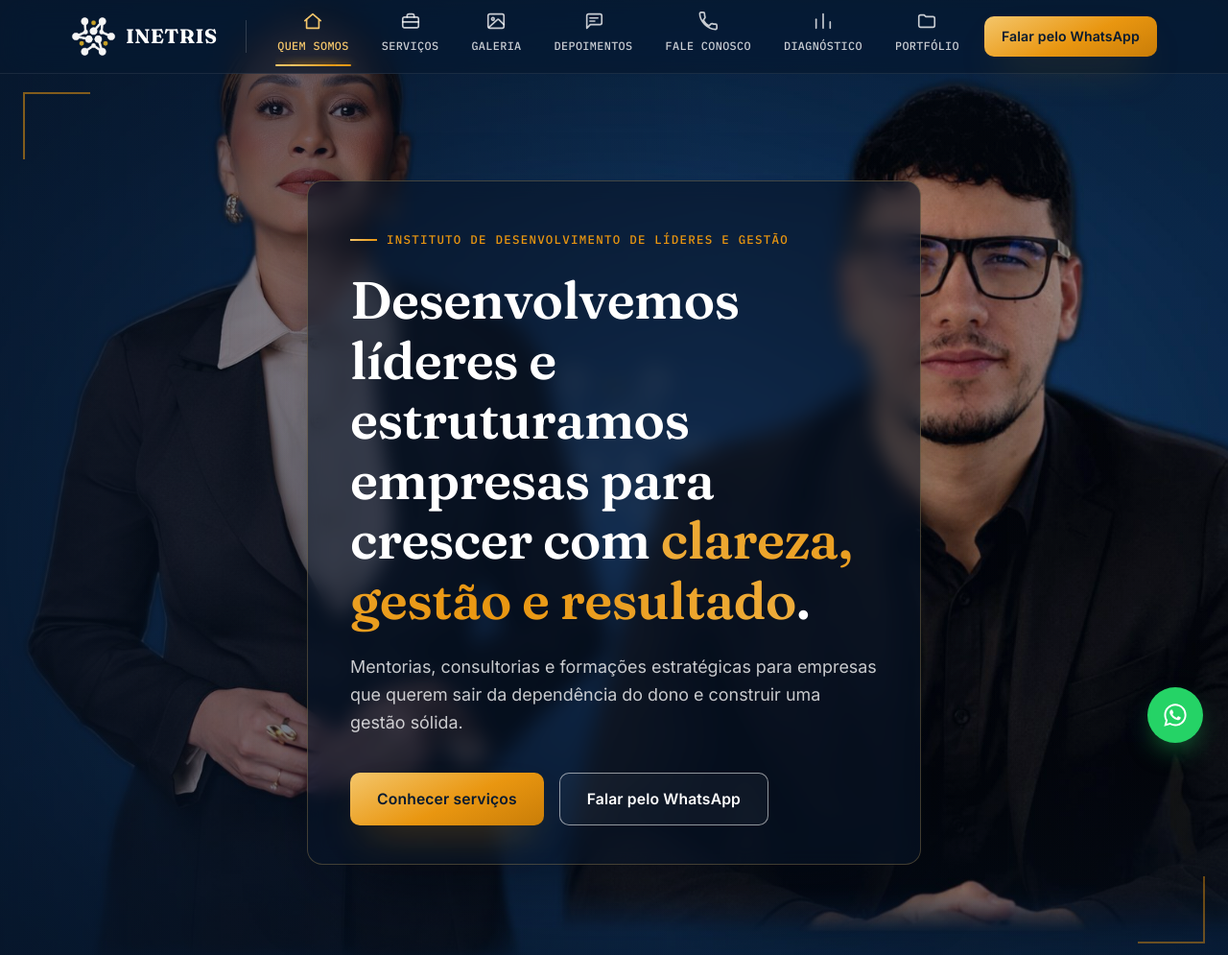
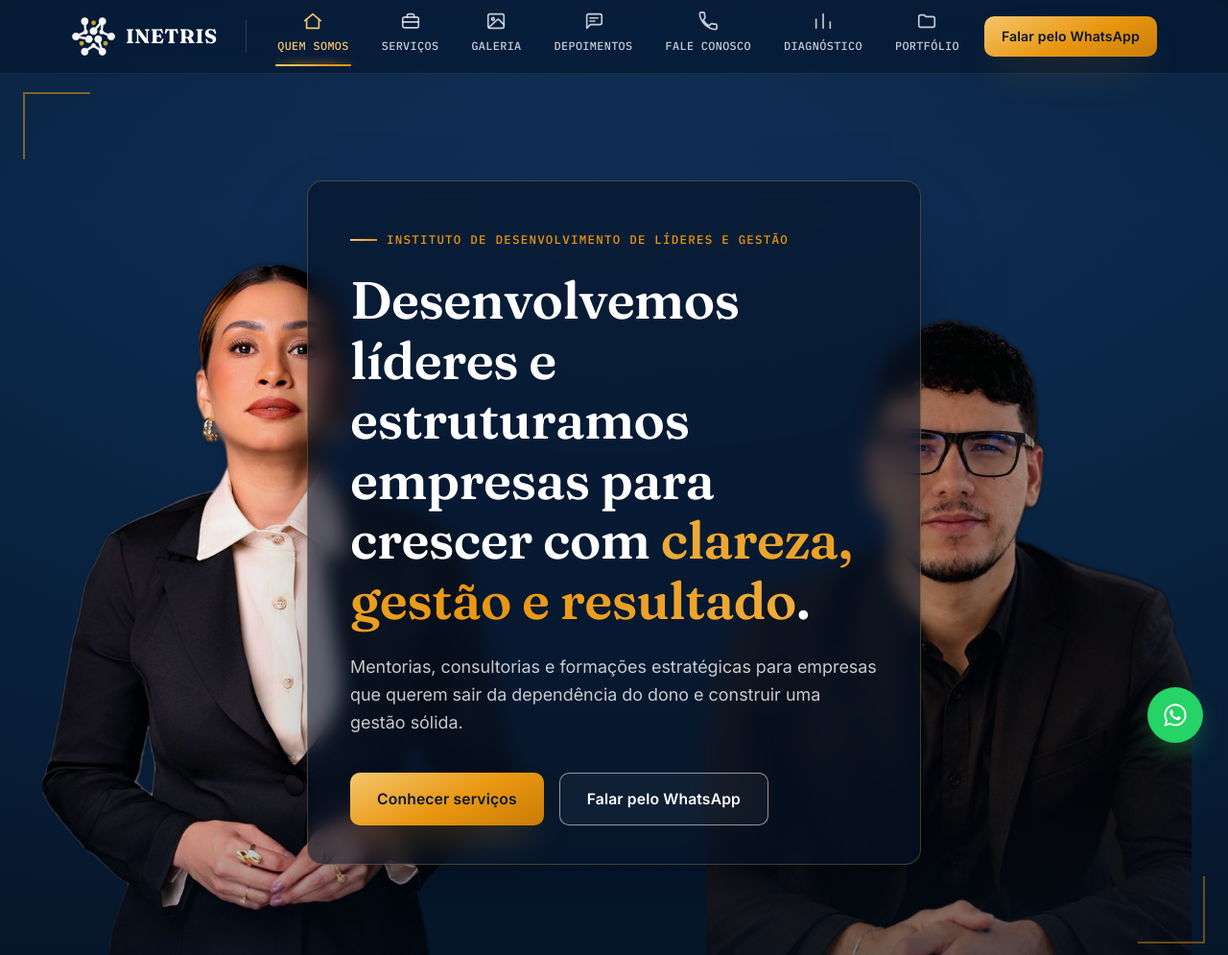
Before and after one commit to Rhalley21/testes, a plain HTML site: page index.html in a window 1280 px wide. Shown: the top 995 px of the page at 96% size. Drawn offline with Linux system fonts and the light colour scheme.

Commit message:
Add files via upload

```diff
--- a/css/premium.css
+++ b/css/premium.css
@@ -55,18 +55,40 @@
 .hero-bg {
   position: absolute;
   top: 0; right: 0; bottom: 0; left: 0;
-  background-image: url("../assets/hero-bg-equipe.jpg");
-  background-size: cover;
-  background-position: center 0%;
+  background: radial-gradient(120% 100% at 50% 0%, var(--azul-suave) 0%, var(--azul-principal) 55%, var(--azul-escuro) 100%);
   z-index: 0;
+}
+.hero-people-bg {
+  position: absolute;
+  top: 0; right: 0; bottom: 0; left: 0;
+  z-index: 0;
+  display: flex;
+  align-items: flex-end;
+  justify-content: space-between;
+  padding: 0 3%;
+  pointer-events: none;
+}
+.hero-person-bg {
+  height: 92%;
+  width: auto;
+  max-width: 42%;
+  object-fit: contain;
+  object-position: bottom center;
+}
+.hero-person-bg-1 {
+  filter: brightness(1.14) contrast(1.05) saturate(1.05);
+}
+.hero-person-bg-2 {
+  filter: brightness(0.86) contrast(0.98) saturate(0.94);
+  height: 88%;
 }
 .hero-bg-overlay {
   position: absolute;
   top: 0; right: 0; bottom: 0; left: 0;
-  z-index: 0;
+  z-index: 1;
   background:
-    linear-gradient(90deg, rgba(6, 18, 36, 0.62) 0%, rgba(6, 18, 36, 0.42) 30%, rgba(6, 18, 36, 0.08) 58%, rgba(6, 18, 36, 0.02) 100%),
-    linear-gradient(180deg, rgba(6, 18, 36, 0.3) 0%, rgba(6, 18, 36, 0.02) 24%, rgba(6, 18, 36, 0.1) 78%, rgba(6, 18, 36, 0.5) 100%);
+    linear-gradient(180deg, rgba(6, 18, 36, 0.25) 0%, rgba(6, 18, 36, 0.02) 22%, rgba(6, 18, 36, 0.08) 78%, rgba(6, 18, 36, 0.55) 100%);
+  pointer-events: none;
 }
 .hero-photo .hero-row { position: relative; z-index: 2; }
 .hero-photo .hero-constellation { display: none; }
@@ -85,9 +107,15 @@
 
 @media (max-width: 720px) {
   .hero-card { padding: 30px 26px; }
-  .hero-bg { background-position: center 0%; }
+  .hero-people-bg { padding: 0 1%; }
+  .hero-person-bg { height: 62%; max-width: 46%; }
+  .hero-person-bg-2 { height: 58%; }
 }
 
+@media (max-width: 480px) {
+  .hero-person-bg { height: 48%; }
+  .hero-person-bg-2 { height: 45%; }
+}
 /* ---------- Quem Somos: card de diagnóstico (fiel à referência) ---------- */
 .blueprint-card {
   background: #0d1526;
--- a/index.html
+++ b/index.html
@@ -97,6 +97,10 @@
 <!-- ========================= HERO ========================= -->
 <section class="hero hero-photo">
   <div class="hero-bg" aria-hidden="true"></div>
+  <div class="hero-people-bg" aria-hidden="true">
+    <img class="hero-person-bg hero-person-bg-1" src="assets/pessoa-1.png" alt="">
+    <img class="hero-person-bg hero-person-bg-2" src="assets/pessoa-2.png" alt="">
+  </div>
   <div class="hero-bg-overlay" aria-hidden="true"></div>
   <div class="hero-spotlight" id="hero-spotlight" aria-hidden="true"></div>
   <div class="container hero-row">
```
